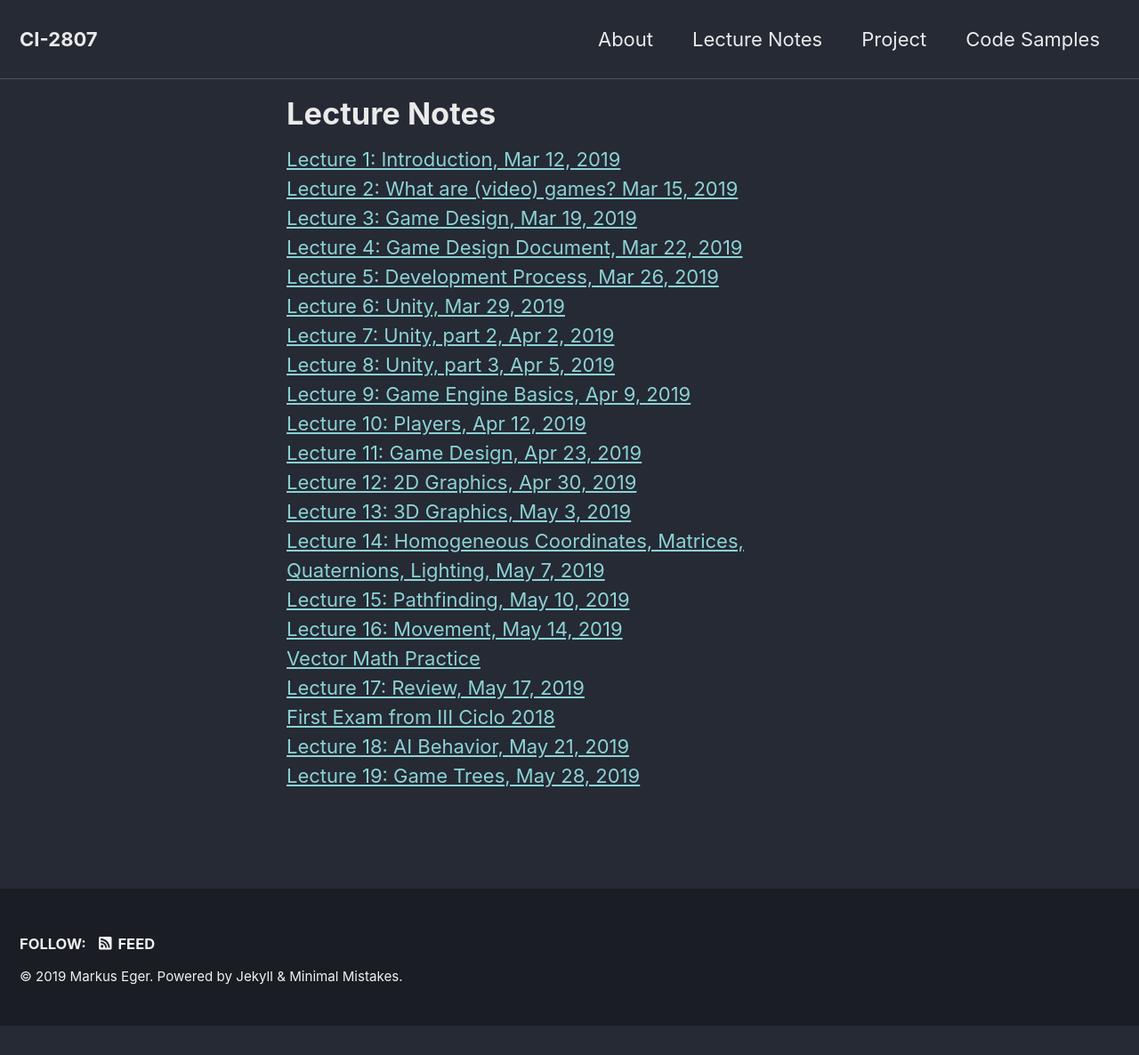
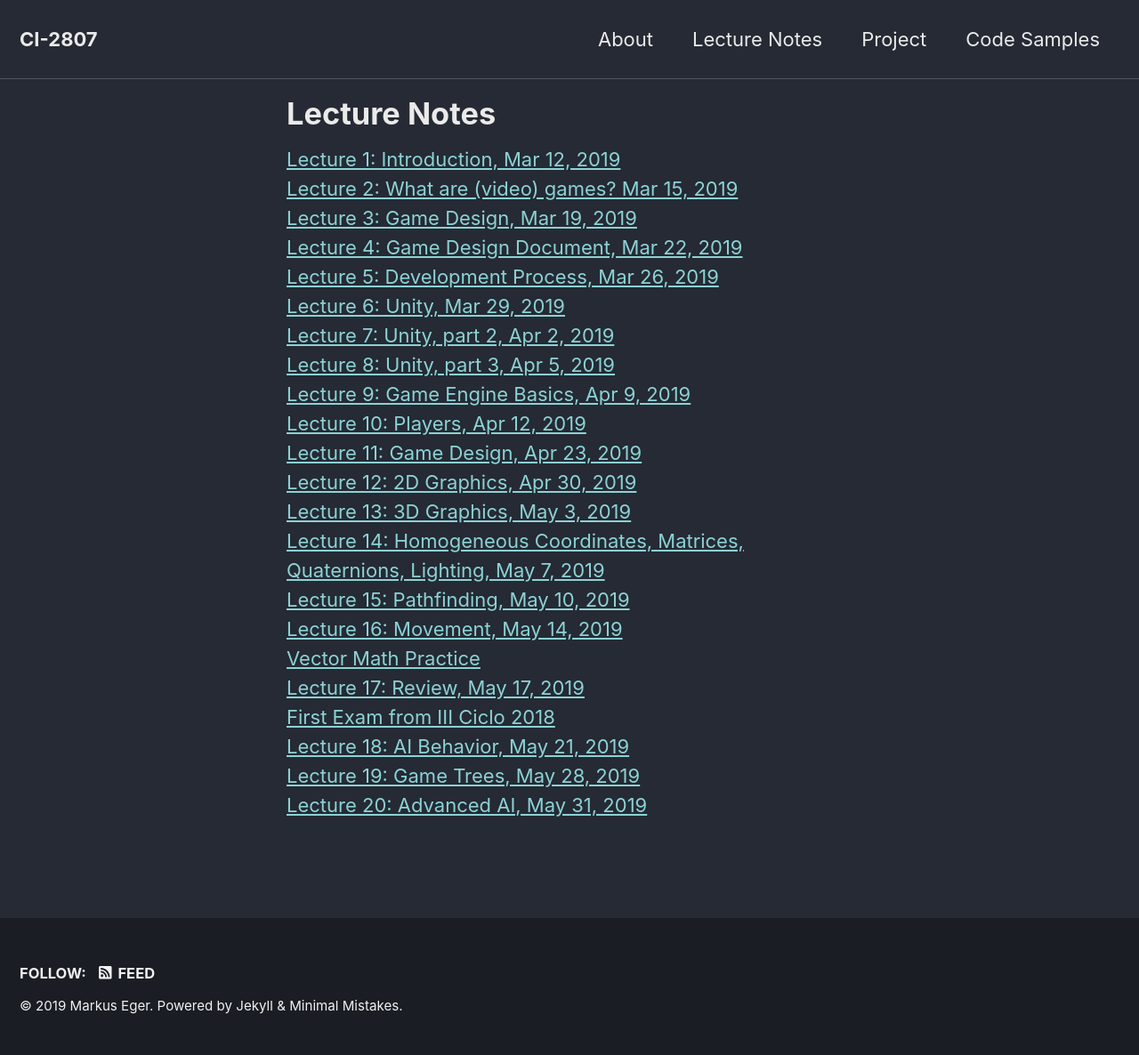
Before and after one commit to yawgmoth/CI-2807, a Jekyll site: the page built from _pages/slides.html, in a window 1280 px wide. Shown: the whole page at 89% size. Built offline with Jekyll 4.4.1, drawn with Linux system fonts in a browser that asks for light colours; cached includes are drawn as plain includes; nearby versions of some CDN libraries; before the commit the page ends 1153 px from its top, so only the background shows below that.

Commit message:
fix link

```diff
--- a/_pages/slides.html
+++ b/_pages/slides.html
@@ -29,8 +29,8 @@ categories: [frontpage]
 <a href="/CI-2807/assets/pdf/exam1.pdf">First Exam from III Ciclo 2018</a><br/>
 <a href="lecture18.html">Lecture 18: AI Behavior, May 21, 2019</a><br/>
 <a href="lecture19.html">Lecture 19: Game Trees, May 28, 2019</a><br/>
-<!--<a href="lecture21.html">Lecture 21: Advanced AI, Feb 11, 2019</a><br/>
-<a href="lecture22.html">Lecture 22: Procedural Content Generation, Feb 12, 2019</a><br/>
+<a href="lecture20.html">Lecture 20: Advanced AI, May 31, 2019</a><br/>
+<!--<a href="lecture22.html">Lecture 22: Procedural Content Generation, Feb 12, 2019</a><br/>
 <a href="lecture23.html">Lecture 23: Physics Simulation, Feb 13, 2019</a><br/>
 <a href="lecture24.html">Lecture 24: Collision Detection, Feb 14, 2019</a><br/>
 <a href="lecture26.html">Lecture 26: Networked Games, Feb 19, 2019</a><br/>
```
